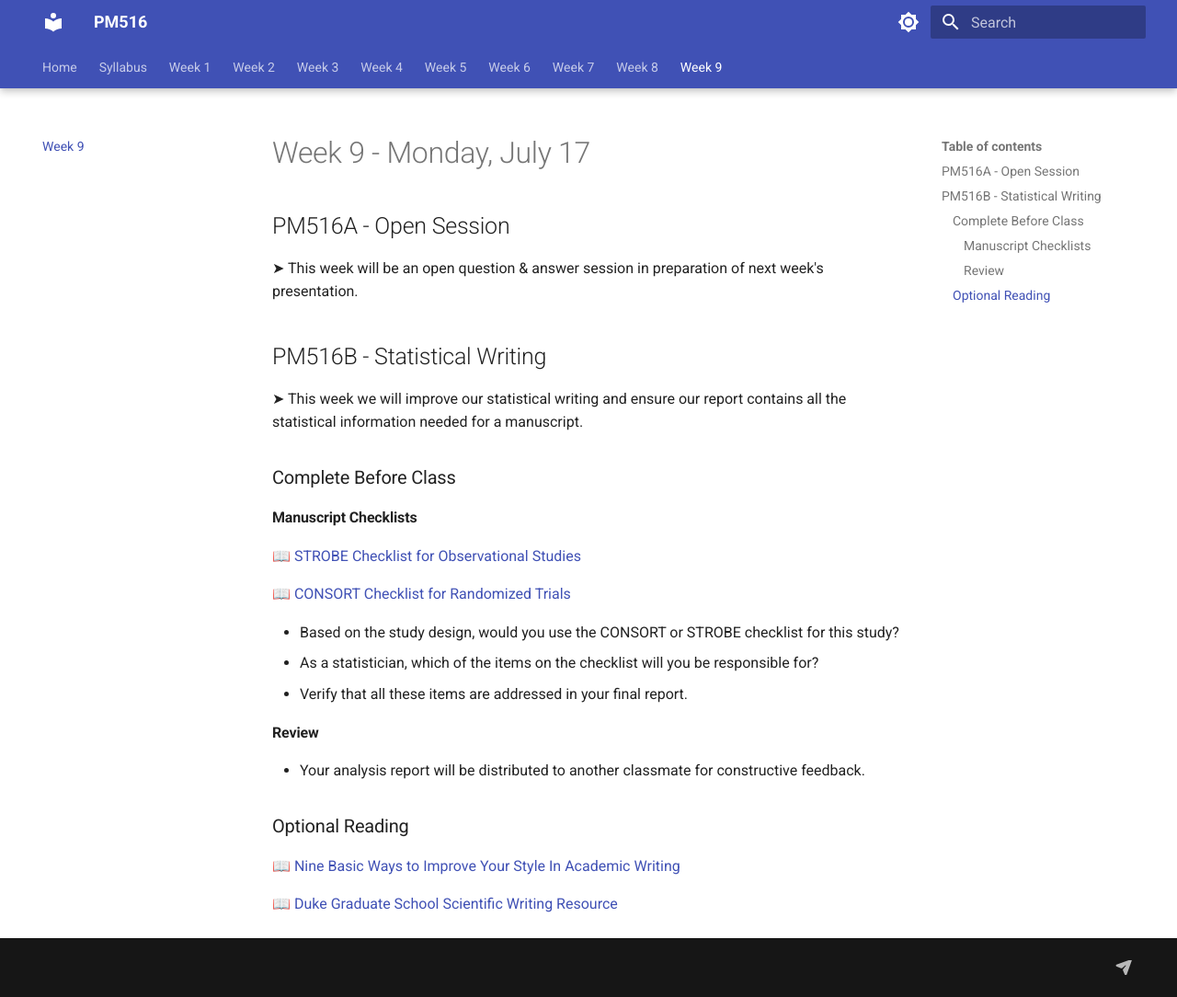
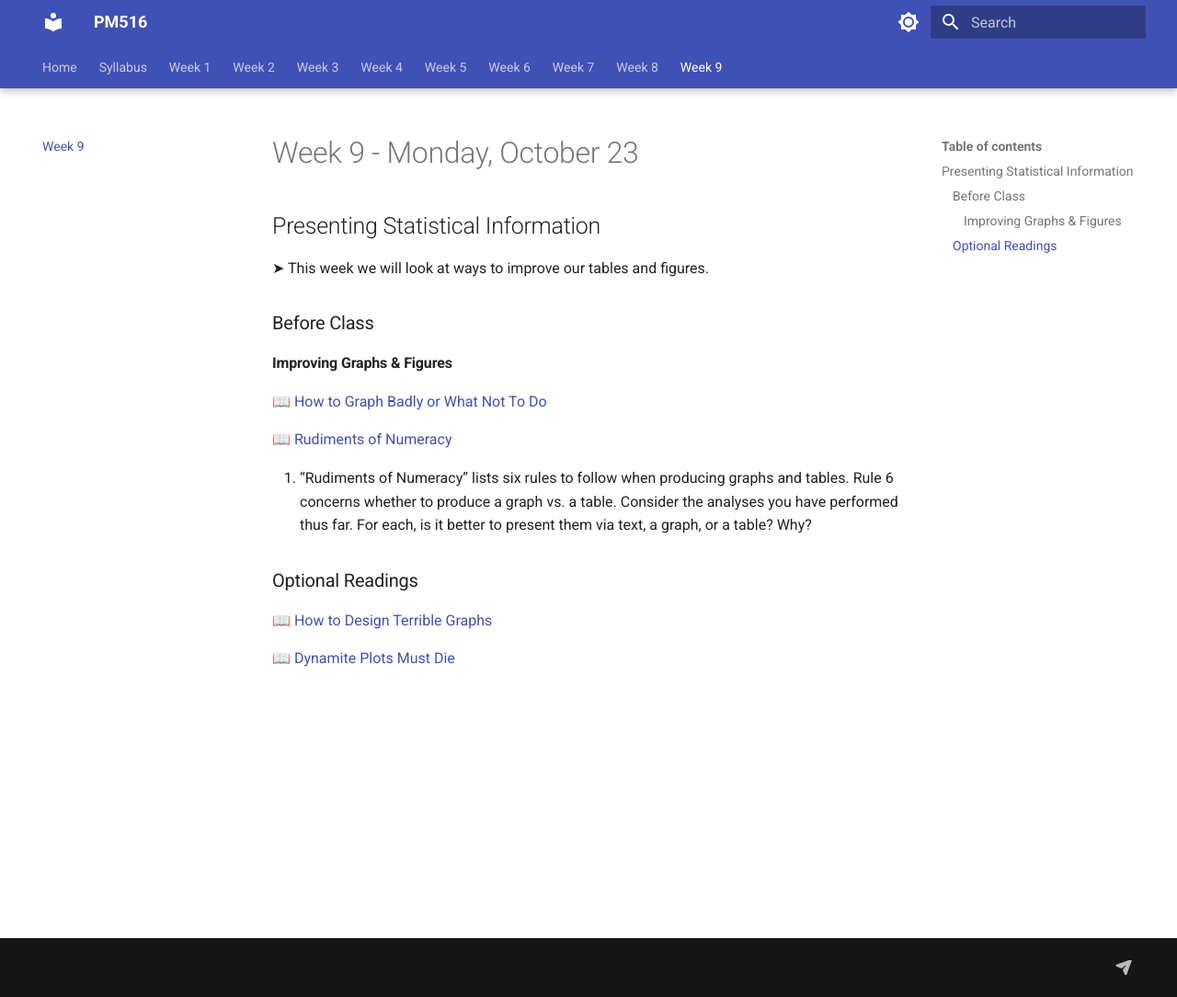
Before and after one commit to USCbiostats/PM516, an MkDocs documentation site: the page built from docs/week9.md, in a window 1280 px wide and 1084 px high. Shown: the whole window at 92% size. Built offline with MkDocs 1.6.1 and Material for MkDocs 9.7.7, drawn with Linux system fonts in a browser that asks for light colours; comment, search, counter and statistics services are not loaded.

Commit message:
fall update

```diff
--- a/docs/week9.md
+++ b/docs/week9.md
@@ -1,32 +1,22 @@
-# Week 9 - Monday, July 17
+# Week 9 - Monday, October 23
 
-## PM516A - Open Session
+## Presenting Statistical Information
 
-&#x27A4; This week will be an open question & answer session in preparation of next week's presentation.
+&#x27A4; This week we will look at ways to improve our tables and figures.
+
+### Before Class
+
+#### Improving Graphs & Figures
+
+📖 [How to Graph Badly or What Not To Do](http://www-personal.umich.edu/~jpboyd/sciviz_1_graphbadly.pdf)
 
 
-##  PM516B - Statistical Writing
+📖 [Rudiments of Numeracy](https://www.jstor.org/stable/2344922)
 
-&#x27A4; This week we will improve our statistical writing and ensure our report contains all the statistical information needed for a manuscript.
+2. “Rudiments of Numeracy” lists six rules to follow when producing graphs and tables. Rule 6 concerns whether to produce a graph vs. a table. Consider the analyses you have performed thus far. For each, is it better to present them via text, a graph, or a table? Why?
 
-### Complete Before Class
+### Optional Readings
 
-#### Manuscript Checklists
+📖 [How to Design Terrible Graphs](https://www.freecodecamp.org/news/how-to-design-terrible-graphs-3b213d909387/) <br />
 
-📖 [STROBE Checklist for Observational Studies](https://www.equator-network.org/reporting-guidelines/strobe/)<br />
-
-📖 [CONSORT Checklist for Randomized Trials](https://www.equator-network.org/reporting-guidelines/consort/)
-
-* Based on the study design, would you use the CONSORT or STROBE checklist for this study?
-* As a statistician, which of the items on the checklist will you be responsible for?
-* Verify that all these items are addressed in your final report.
-
-#### Review
-
-* Your analysis report will be distributed to another classmate for constructive feedback.
-
-### Optional Reading
-
-📖 [Nine Basic Ways to Improve Your Style In Academic Writing](https://slc.berkeley.edu/writing-worksheets-and-other-writing-resources/nine-basic-ways-improve-your-style-academic-writing) <br />
-
-📖 [Duke Graduate School Scientific Writing Resource](https://sites.duke.edu/scientificwriting/)
+📖 [Dynamite Plots Must Die](https://simplystatistics.org/posts/2019-02-21-dynamite-plots-must-die/)
```
Also changed, not shown: docs/week1.md (+4 -51 lines), docs/week10.md (added, +32 -0 lines), docs/week11.md (added, +44 -0 lines), docs/week12.md (added, +44 -0 lines), docs/week13.md (added, +44 -0 lines).
